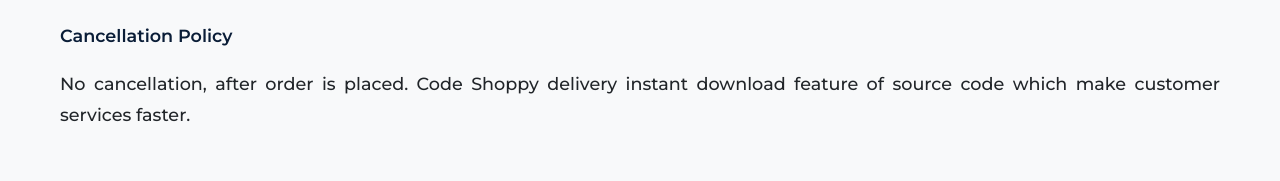
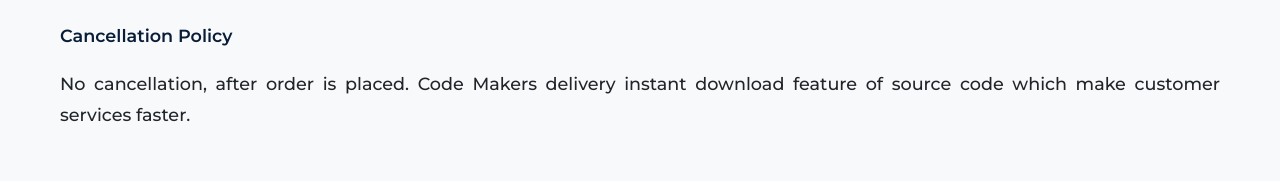
Before and after one commit to codeemakers/pages, a React (Create React App) app: page /refundpolicy in a window 1280 px wide. Shown: the part 616-797 px from the top of the page. Built offline with nearby package versions, Linux system fonts and the light colour scheme.

Commit message:
Updated RefundPolicy.jsx

```diff
--- a/src/pages/Policy/RefundPolicy.jsx
+++ b/src/pages/Policy/RefundPolicy.jsx
@@ -40,7 +40,7 @@ const RefundPolicy = () => {
 				<h5 className="section__title mt-3">Cancellation Policy</h5>
 
 				<h6 className="mt-3">
-					No cancellation, after order is placed. Code Shoppy delivery instant download feature of source code which make customer services faster.
+					No cancellation, after order is placed. Code Makers delivery instant download feature of source code which make customer services faster.
 				</h6>
 
 			</section>
```
